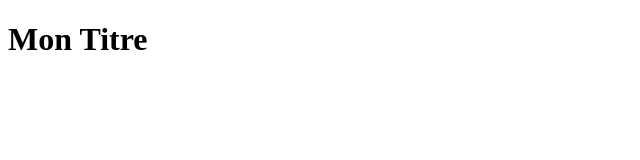
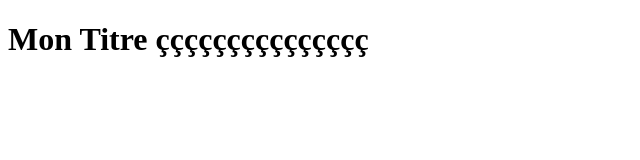
Before and after one commit to MuSqL-03/jarditou, a plain HTML site: page index.html in a window 1280 px wide. Shown: the whole page, without its empty margins (0-640 px from the left). Drawn offline with Linux system fonts and the light colour scheme.

Commit message:
Update index.html

```diff
--- a/index.html
+++ b/index.html
@@ -7,7 +7,7 @@
 </head>
 <body>
 
-    <h1>Mon Titre</h1>
+    <h1>Mon Titre ççççççççççççççç</h1>
 
 
 </body>
```
